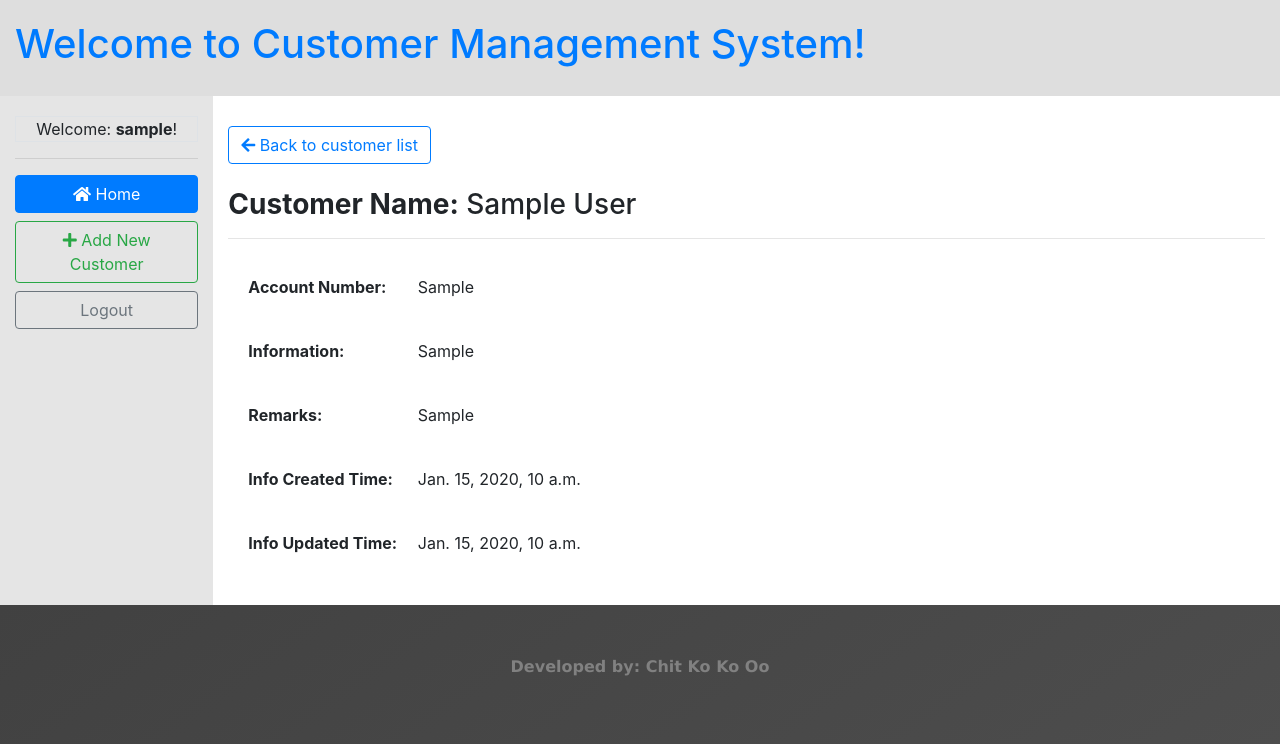
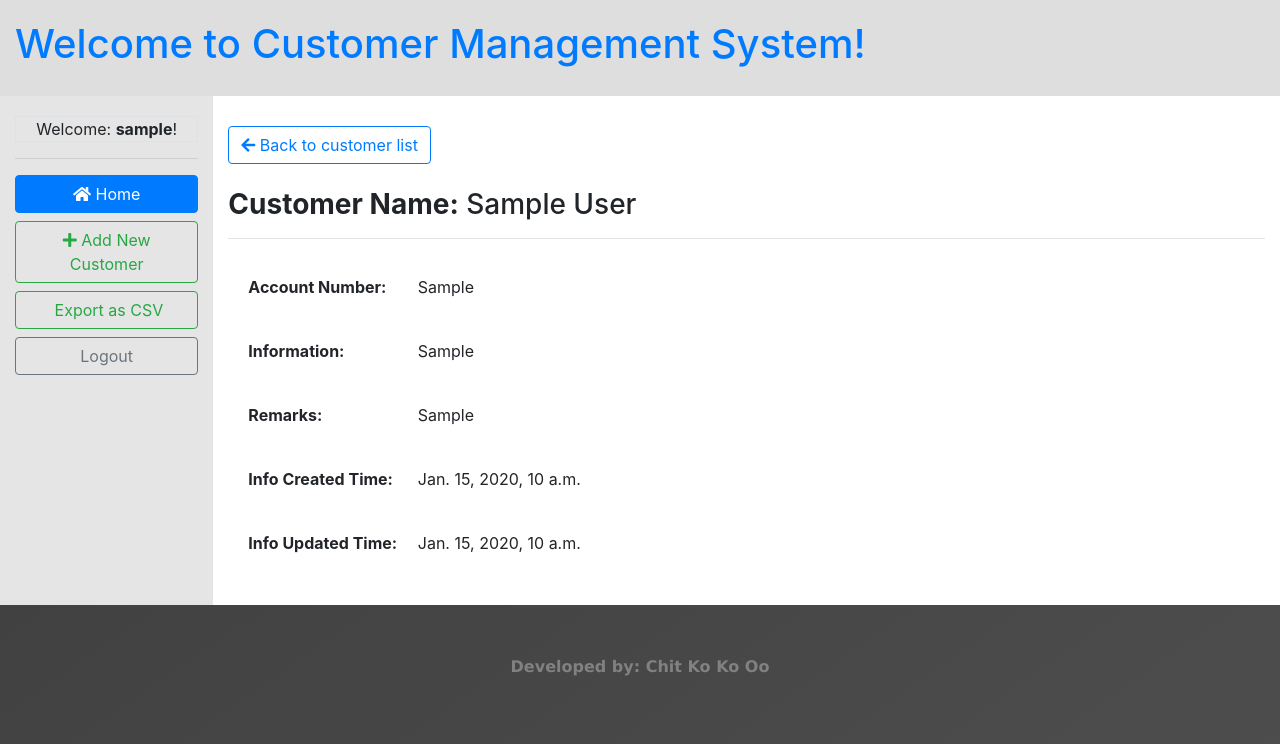
Before and after one commit to chitkokooo/customer-management-system, a Django app: page /customers/1/ in a window 1280 px wide. Shown: the top 744 px of the page. Run offline with Django 3.2, Linux system fonts and the light colour scheme; a user stored in the database is signed in; tables that the repository leaves empty hold one stand-in row (values such as "Sample post"); some libraries are stand-ins or nearby versions.

Commit message:
to add csv export function

```diff
--- a/cms/customers/templates/customers/base_generic.html
+++ b/cms/customers/templates/customers/base_generic.html
@@ -32,6 +32,9 @@
 					<a id="add-new-customer" href="{% url 'customers:customer-create' %}" class="btn btn-outline-success btn-block">
 						<i class="fa fa-plus"></i> Add New Customer
 					</a>
+					<a href="{% url 'customers:export-csv' %}" class="btn btn-outline-success btn-block">
+						<i class="fa fa-excel"></i> Export as CSV
+					</a>
 				{% endif %}
 				{% if user.is_authenticated %}
 				<a href="{% url 'logout' %}?next={{ request.path }}" class="btn btn-outline-secondary btn-block">Logout</a>
--- a/cms/customers/urls.py
+++ b/cms/customers/urls.py
@@ -10,4 +10,6 @@ urlpatterns = [
 	path('create/', views.CustomerCreate.as_view(), name='customer-create'),
 	path('<int:pk>/update/', views.CustomerUpdate.as_view(), name='customer-update'),
 	path('<int:pk>/delete/', views.CustomerDelete.as_view(), name='customer-delete'),
+
+	path('csv/', views.export_as_csv, name="export-csv"),
 ]
--- a/cms/customers/views.py
+++ b/cms/customers/views.py
@@ -1,15 +1,16 @@
 from django.contrib.auth.mixins import LoginRequiredMixin, PermissionRequiredMixin
+from django.http import HttpResponse
 from django.shortcuts import render
 from django.urls import reverse_lazy
 from django.views import generic
 from django.views.generic.edit import CreateView, UpdateView, DeleteView
 
 from customers.models import Customer
-
+"""
 def index(request):
 	customers = Customer.objects.all()
 	return render(request, 'customers/index.html', {'customers': customers})
-
+"""
 
 class CustomerListView(LoginRequiredMixin, generic.ListView):
 	model = Customer
@@ -35,3 +36,10 @@ class CustomerDelete(PermissionRequiredMixin, DeleteView):
 	permission_required = 'customers.can_manage_customers'
 	model = Customer
 	success_url = reverse_lazy('customers:customer-list')
+
+
+def export_as_csv(request):
+	customers = Customer.objects.all()
+	# return HttpResponse(customers)
+	return customers
+	# To implement to export excel
```
